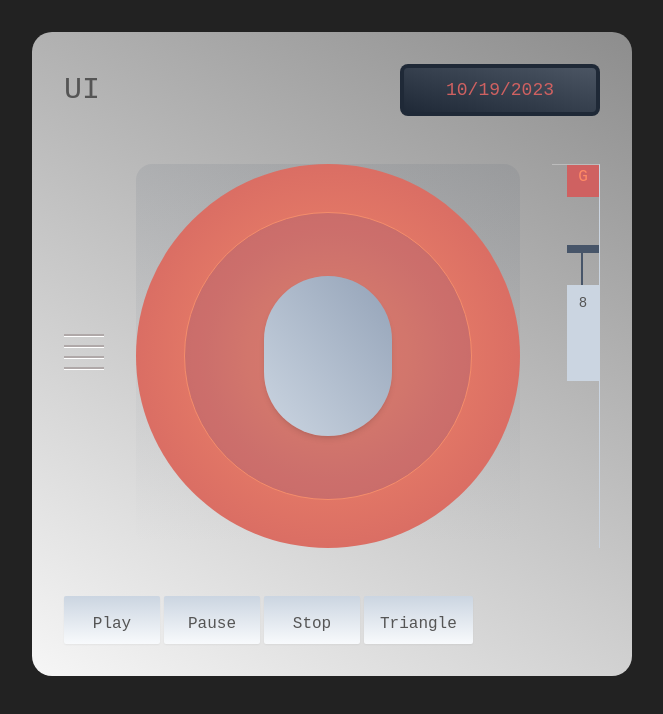
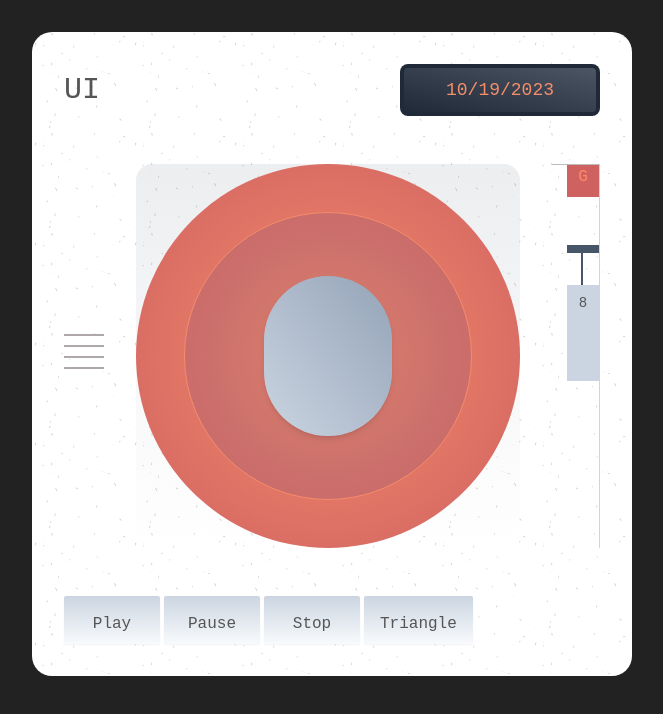
Before and after one commit to mike-healy/ui, a React (Vite) app: page / in a window 1280 px wide. Shown: the top 714 px of the page, without its empty margins (308-971 px from the left). Built offline with nearby package versions, Linux system fonts and the light colour scheme; a web font is replaced by a local one.

Commit message:
Texture and lighten the device

```diff
--- a/src/App.css
+++ b/src/App.css
@@ -12,7 +12,8 @@ article.device {
   padding: 32px;
 
   color: #555;
-  background: linear-gradient(30deg, var(--metal1), var(--metal4));
+  background:  url('/texture.png'), linear-gradient(120deg, var(--metal1), var(--metal4));
+  background-size: 100px;
 
   > div:first-of-type {
     flex-grow: 1;
@@ -20,7 +21,7 @@ article.device {
 }
 
 output {
-  color: var(--tint2);
+  color: var(--tint1);
 }
 
 .d1 {background: radial-gradient(var(--tint1), #cf6161);}
--- a/src/css/Colors.css
+++ b/src/css/Colors.css
@@ -1,11 +1,7 @@
 body {
-    --metal1: #F6F6F6;
-    --metal4: #8D8D8D;
+    --metal1: #f0eeeb;
+    --metal4: #c3bfbb;
 
-    --tint1: #F58D6B;
-    --tint2: #CF6161;
-
-    /*
-    How to get these into Tailwind ?
-    */
+    --tint1: #f58d6b;
+    --tint2: #cf6161;
 }
```
Also changed, not shown: public/texture.png (added).
